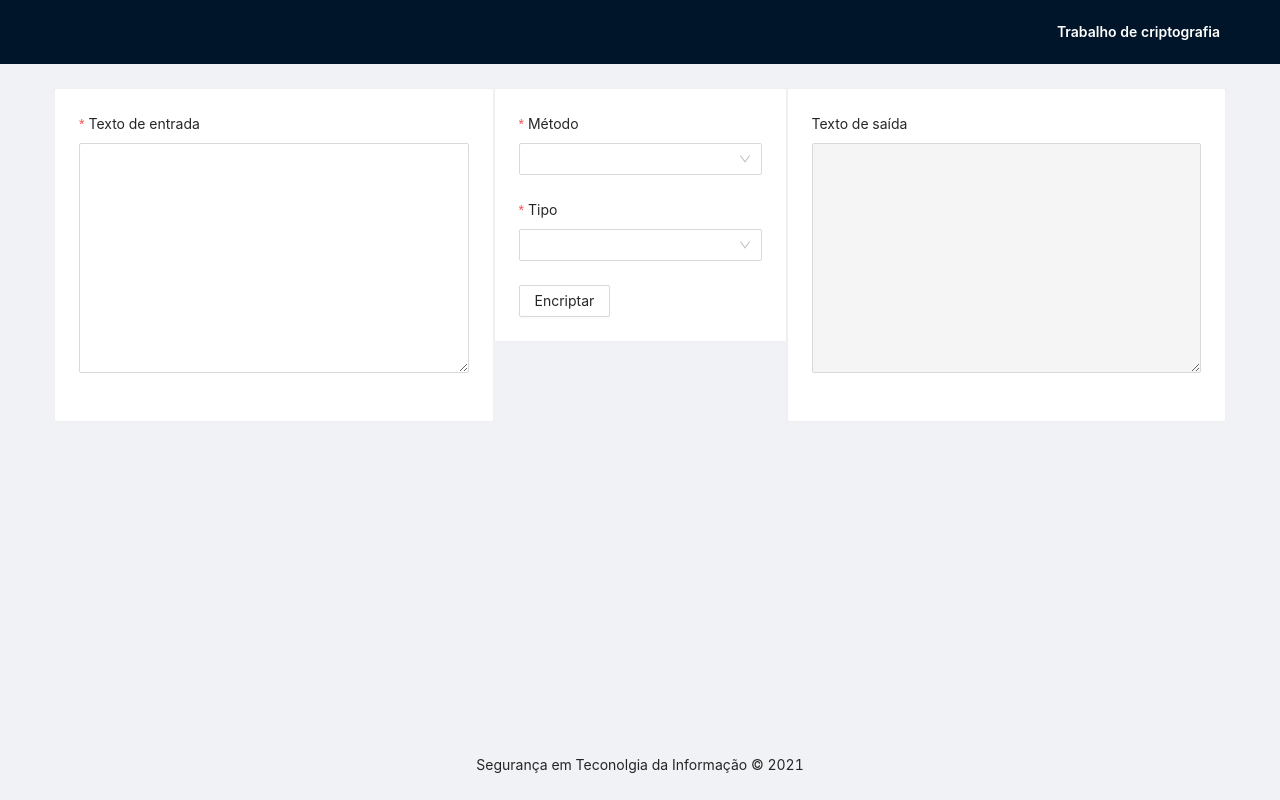
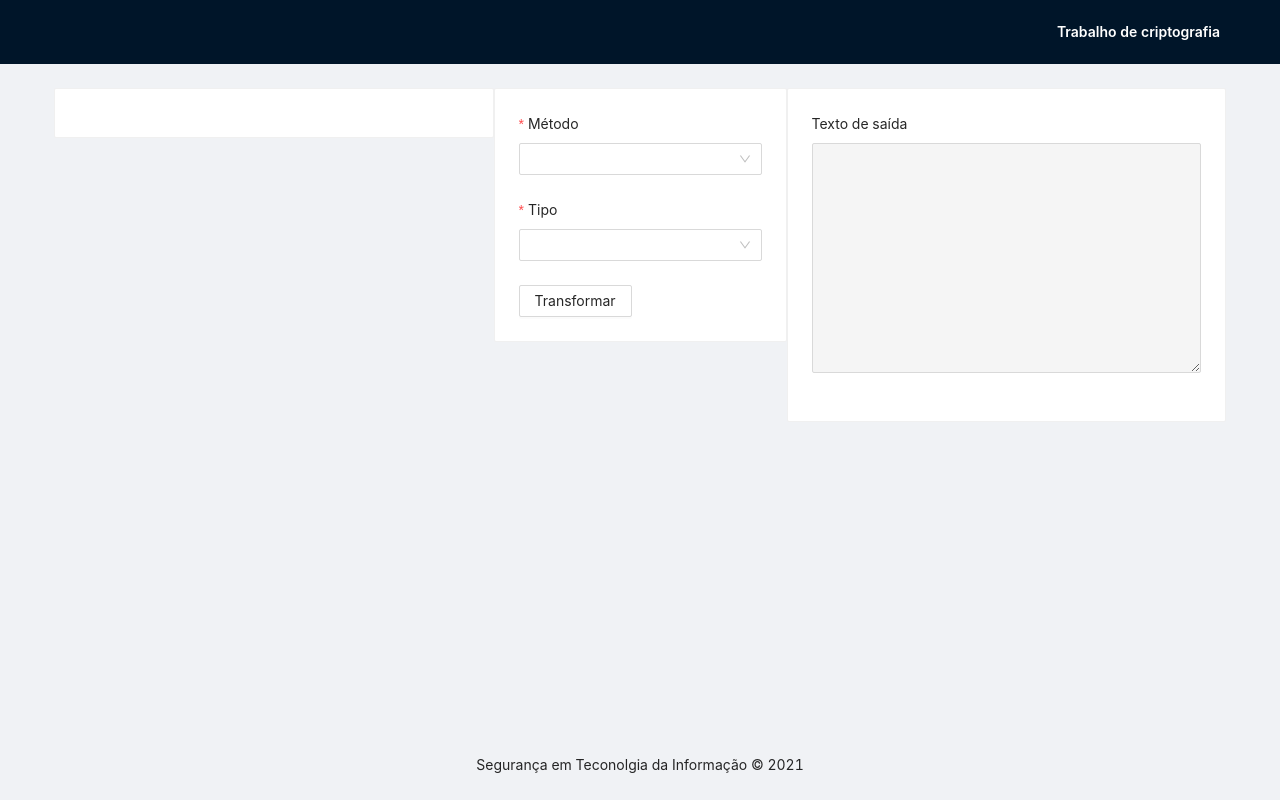
Before and after one commit to vsSanti/trabalho-criptografia, a React (Create React App) app: page /dashboard in a window 1280 px wide. Built offline with nearby package versions, Linux system fonts and the light colour scheme.

Commit message:
feat: add des method

```diff
--- a/package.json
+++ b/package.json
@@ -27,6 +27,7 @@
     "@testing-library/user-event": "^12.8.3",
     "antd": "^4.14.0",
     "classnames": "^2.2.6",
+    "crypto-js": "^4.1.1",
     "framer-motion": "^3.10.5",
     "react": "^17.0.1",
     "react-dom": "^17.0.1",
@@ -37,6 +38,7 @@
   },
   "devDependencies": {
     "@types/classnames": "^2.2.11",
+    "@types/crypto-js": "^4.0.2",
     "@types/jest": "^26.0.20",
     "@types/node": "^12.20.5",
     "@types/react": "^17.0.3",
--- a/src/pages/Dashboard/@types/CipherProps.ts
+++ b/src/pages/Dashboard/@types/CipherProps.ts
@@ -2,5 +2,7 @@ export type CipherProps = {
   inputText: string;
   cipher: number | string;
   type: 'cipher' | 'decipher';
-  method: 'caesar' | 'vigenere';
+  method: 'caesar' | 'des' | 'vigenere';
+  fileName?: string;
+  mode?: 'ecb' | 'cbc' | 'cfb' | 'ofb' | 'ctr';
 };
--- /dev/null
+++ b/src/pages/Dashboard/@types/FileProps.ts
@@ -0,0 +1,4 @@
+export type FileProps = {
+  base64: string;
+  fileName: string;
+};
--- a/src/pages/Dashboard/@types/index.ts
+++ b/src/pages/Dashboard/@types/index.ts
@@ -1 +1,2 @@
 export * from './CipherProps';
+export * from './FileProps';
--- a/src/pages/Dashboard/index.tsx
+++ b/src/pages/Dashboard/index.tsx
@@ -1,13 +1,26 @@
 import { FC, useCallback, useState } from 'react';
-import { Button, Card, Col, Form, Input, InputNumber, Row, Select } from 'antd';
+import {
+  Button,
+  Card,
+  Col,
+  Form,
+  Input,
+  InputNumber,
+  Row,
+  Select,
+  Upload,
+} from 'antd';
+import { InboxOutlined } from '@ant-design/icons';
 
-import { CipherProps } from './@types';
-import { caesarCipher, vigenereCipher } from './utils';
+import { CipherProps, FileProps } from './@types';
+import { caesarCipher, desMethod, downloadFile, vigenereCipher } from './utils';
 
+const { Dragger } = Upload;
 const { Option } = Select;
 
 export const Dashboard: FC = () => {
   const [cipherMethod, setCipherMethod] = useState('');
+  const [fileData, setFileData] = useState<FileProps>();
 
   const [form] = Form.useForm();
 
@@ -22,6 +35,13 @@ export const Dashboard: FC = () => {
         case 'vigenere':
           outputText = vigenereCipher(data);
           break;
+        case 'des':
+          outputText = desMethod({
+            ...data,
+            inputText: fileData?.base64 || '',
+            fileName: fileData?.fileName || '',
+          });
+          break;
         default:
           outputText = 'Método não definido';
           break;
@@ -29,8 +49,33 @@ export const Dashboard: FC = () => {
 
       form.setFieldsValue({ outputText });
     },
-    [form],
+    [form, fileData],
   );
+
+  const handleDownloadFile = useCallback(async () => {
+    const outputText = form.getFieldValue('outputText');
+    const type = form.getFieldValue('type');
+
+    const fileName = fileData?.fileName || 'arquivo';
+
+    downloadFile(outputText, fileName, type);
+  }, [form, fileData]);
+
+  const handleBeforeUpload = useCallback((file) => {
+    const reader = new FileReader();
+
+    reader.onload = (e) => {
+      const base64 = e?.target?.result;
+      setFileData({
+        base64: String(base64),
+        fileName: file.name,
+      });
+    };
+
+    reader.readAsDataURL(file);
+
+    return false;
+  }, []);
 
   return (
     <Form
@@ -43,6 +88,7 @@ export const Dashboard: FC = () => {
       <Row>
         <Col span={9}>
           <Card>
+            {['caesar', 'vigenere'].includes(cipherMethod) && (
               <Form.Item
                 label="Texto de entrada"
                 name="inputText"
@@ -52,6 +98,33 @@ export const Dashboard: FC = () => {
               >
                 <Input.TextArea rows={10} />
               </Form.Item>
+            )}
+
+            {['des'].includes(cipherMethod) && (
+              <Form.Item
+                label="Arquivo de entrada"
+                name="inputFile"
+                rules={[
+                  {
+                    required: true,
+                    message: 'Informe o texto de entrada!',
+                  },
+                ]}
+              >
+                <Dragger maxCount={1} beforeUpload={handleBeforeUpload}>
+                  <p className="ant-upload-drag-icon">
+                    <InboxOutlined />
+                  </p>
+                  <p className="ant-upload-text">
+                    Clique ou arraste um arquivo para essa área para fazer
+                    upload
+                  </p>
+                  <p className="ant-upload-hint">
+                    Somente um arquivo pode ser selecionado.
+                  </p>
+                </Dragger>
+              </Form.Item>
+            )}
           </Card>
         </Col>
 
@@ -65,6 +138,7 @@ export const Dashboard: FC = () => {
               <Select onSelect={(data: string) => setCipherMethod(data)}>
                 <Option value="caesar">César</Option>
                 <Option value="vigenere">Vigenère</Option>
+                <Option value="des">DES</Option>
               </Select>
             </Form.Item>
 
@@ -89,7 +163,7 @@ export const Dashboard: FC = () => {
               </Form.Item>
             )}
 
-            {['vigenere'].includes(cipherMethod) && (
+            {['vigenere', 'des'].includes(cipherMethod) && (
               <Form.Item
                 label="Cifra"
                 name="cipher"
@@ -99,7 +173,23 @@ export const Dashboard: FC = () => {
               </Form.Item>
             )}
 
-            <Button htmlType="submit">Encriptar</Button>
+            {['des'].includes(cipherMethod) && (
+              <Form.Item
+                label="Modo"
+                name="mode"
+                rules={[{ required: true, message: 'Informe o modo!' }]}
+              >
+                <Select>
+                  <Option value="ecb">ECB</Option>
+                  <Option value="cbc">CBC</Option>
+                  <Option value="cfb">CFB</Option>
+                  <Option value="ofb">OFB</Option>
+                  <Option value="ctr">CTR</Option>
+                </Select>
+              </Form.Item>
+            )}
+
+            <Button htmlType="submit">Transformar</Button>
           </Card>
         </Col>
 
@@ -108,6 +198,11 @@ export const Dashboard: FC = () => {
             <Form.Item label="Texto de saída" name="outputText">
               <Input.TextArea rows={10} disabled />
             </Form.Item>
+            {['des'].includes(cipherMethod) && (
+              <Button htmlType="button" onClick={handleDownloadFile}>
+                Download do arquivo
+              </Button>
+            )}
           </Card>
         </Col>
       </Row>
--- /dev/null
+++ b/src/pages/Dashboard/utils/des.ts
@@ -0,0 +1,62 @@
+import { message } from 'antd';
+import CryptoJS from 'crypto-js';
+
+import { CipherProps } from '../@types';
+
+const desEncryption = (data: CipherProps, mode: any): string => {
+  const encrypted = CryptoJS.DES.encrypt(
+    String(data.inputText),
+    String(data.cipher),
+    { mode },
+  );
+
+  return encrypted.toString();
+};
+
+const desDecryption = (data: CipherProps, mode: any): string => {
+  const decrypted = CryptoJS.DES.decrypt(data.inputText, String(data.cipher), {
+    mode,
+  }).toString(CryptoJS.enc.Utf8);
+
+  return decrypted;
+};
+
+export const desMethod = (data: CipherProps): string => {
+  let mode: any;
+  switch (data.mode) {
+    case 'cbc':
+      mode = CryptoJS.mode.CBC;
+      break;
+    case 'cfb':
+      mode = CryptoJS.mode.CFB;
+      break;
+    case 'ctr':
+      mode = CryptoJS.mode.CTR;
+      break;
+    case 'ecb':
+      mode = CryptoJS.mode.ECB;
+      break;
+    case 'ofb':
+      mode = CryptoJS.mode.OFB;
+      break;
+    default:
+      mode = CryptoJS.mode.CBC;
+      break;
+  }
+
+  try {
+    if (data.type === 'cipher') {
+      return desEncryption(data, mode);
+    }
+
+    const cleanedInputText = data.inputText.replace(
+      'data:application/octet-stream;base64,',
+      '',
+    );
+
+    return desDecryption({ ...data, inputText: cleanedInputText }, mode);
+  } catch (error) {
+    message.error('Erro ao realizar operação!');
+    return 'error';
+  }
+};
--- /dev/null
+++ b/src/pages/Dashboard/utils/downloadFile.ts
@@ -0,0 +1,45 @@
+const b64toBlob = (b64Data: string, sliceSize = 512): Blob => {
+  const byteCharacters = atob(b64Data);
+  const byteArrays = [];
+
+  for (let offset = 0; offset < byteCharacters.length; offset += sliceSize) {
+    const slice = byteCharacters.slice(offset, offset + sliceSize);
+
+    const byteNumbers = new Array(slice.length);
+    for (let i = 0; i < slice.length; i += 1) {
+      byteNumbers[i] = slice.charCodeAt(i);
+    }
+
+    const byteArray = new Uint8Array(byteNumbers);
+    byteArrays.push(byteArray);
+  }
+
+  const blob = new Blob(byteArrays, { type: 'text/plain' });
+  return blob;
+};
+
+export const downloadFile = (
+  dataUrl: string,
+  fileName: string,
+  type: 'cipher' | 'decipher',
+): void => {
+  let fullFileName = fileName;
+  let href = dataUrl;
+
+  if (type === 'cipher') {
+    const blob = b64toBlob(dataUrl);
+    const date = new Date();
+
+    href = URL.createObjectURL(blob);
+    fullFileName = `${date.getTime()}_${fileName}.sec`;
+  } else if (type === 'decipher' && fileName.endsWith('.sec')) {
+    fullFileName = fileName.substring(0, fileName.length - 4);
+  }
+
+  const link = document.createElement('a');
+  link.href = href;
+  link.download = fullFileName;
+  document.body.appendChild(link);
+  link.click();
+  document.body.removeChild(link);
+};
--- a/src/pages/Dashboard/utils/index.ts
+++ b/src/pages/Dashboard/utils/index.ts
@@ -1,2 +1,4 @@
 export * from './caesar';
+export * from './des';
+export * from './downloadFile';
 export * from './vigenere';
```
Also changed, not shown: 1 other file (tests, documents, lock files or other folders). Lines whose indentation alone changed are shown as unchanged.
